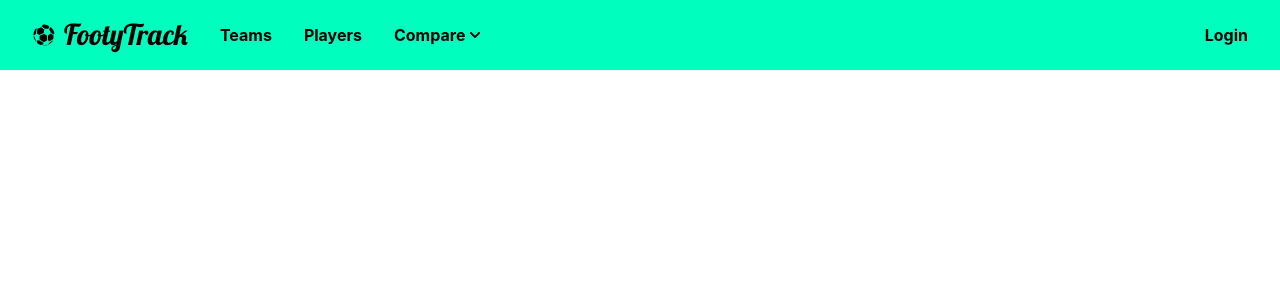
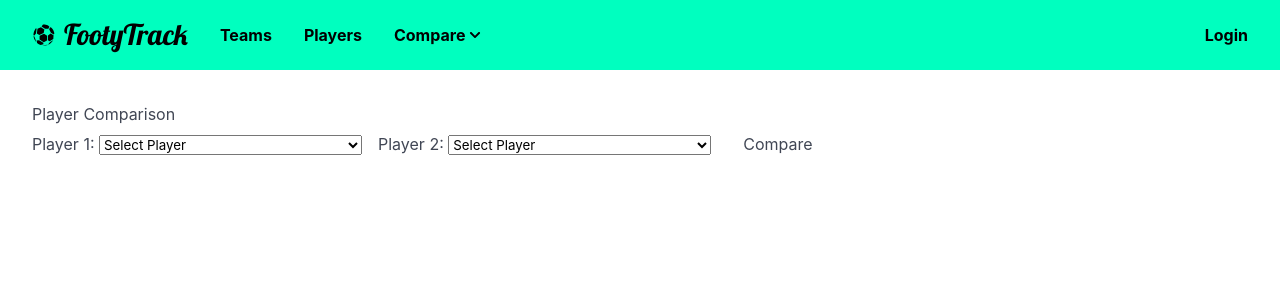
Before and after one commit to FootyTrack/CSCI2040, a React (Vite) app in the folder footytrack3/: page /compare/players in a window 1280 px wide. Shown: the top 300 px of the page. Built offline with nearby package versions, Linux system fonts and the light colour scheme.

Commit message:
added routes to comparison pages

```diff
--- a/footytrack3/src/App.jsx
+++ b/footytrack3/src/App.jsx
@@ -15,6 +15,7 @@ import Favorites from "./pages/Favorites";
 import TeamComparison from "./pages/TeamComparison";
 import CompareTeams from "./pages/CompareTeams";
 import CreateUser from "./pages/CreateUser";
+import PlayerComparison from "./pages/PlayerComparison";
 
 const App = () => {
   // Set isLoggedIn to true/false based on your authentication logic.
@@ -34,8 +35,8 @@ const App = () => {
         <Route path="/teams/:id" element={<TeamPage />} />
         <Route path="/players/:id" element={<PlayerPage />} />
         <Route path="/compare/:team1/vs/:team2" element={<CompareTeams />} />
-        {/* Optional additional comparison page */}
-        <Route path="/team-comparison" element={<TeamComparison />} />
+        <Route path="/compare/teams" element={<TeamComparison />} />
+        <Route path="/compare/players" element={<PlayerComparison />} />
       </Routes>
     </Router>
   );
--- a/footytrack3/src/pages/PlayerComparison.jsx
+++ b/footytrack3/src/pages/PlayerComparison.jsx
@@ -1,5 +1,6 @@
 // src/pages/PlayerComparison.jsx
 import React, { useState } from 'react';
+import players from "../data/players_with_photos.json";
 
 const dummyPlayers = [
   { id: 1, name: "Player A", goals: 10, assists: 5, appearances: 20 },
@@ -14,8 +15,8 @@ const PlayerComparison = () => {
 
   const handleCompare = () => {
     // Find players from dummy data
-    const p1 = dummyPlayers.find(p => p.name === player1);
-    const p2 = dummyPlayers.find(p => p.name === player2);
+    const p1 = players.find(p => p.name === player1);
+    const p2 = players.find(p => p.name === player2);
 
     if (p1 && p2) {
       setCompareData({ player1: p1, player2: p2 });
@@ -32,7 +33,7 @@ const PlayerComparison = () => {
           Player 1:{" "}
           <select value={player1} onChange={(e) => setPlayer1(e.target.value)}>
             <option value="">Select Player</option>
-            {dummyPlayers.map(player => (
+            {players.map(player => (
               <option key={player.id} value={player.name}>{player.name}</option>
             ))}
           </select>
@@ -41,7 +42,7 @@ const PlayerComparison = () => {
           Player 2:{" "}
           <select value={player2} onChange={(e) => setPlayer2(e.target.value)}>
             <option value="">Select Player</option>
-            {dummyPlayers.map(player => (
+            {players.map(player => (
               <option key={player.id} value={player.name}>{player.name}</option>
             ))}
           </select>
```
